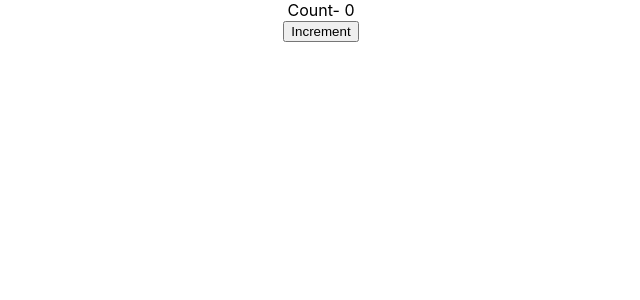
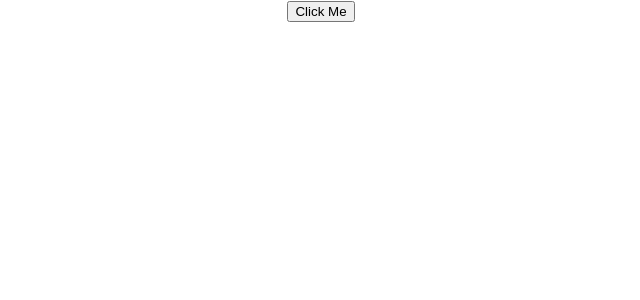
Before and after one commit to jyotir1994/React, a React (Create React App) app in the folder my-app/: page / in a window 1280 px wide. Shown: the top 300 px of the page, without its empty margins (319-959 px from the left). Built offline with nearby package versions, Linux system fonts and the light colour scheme.

Commit message:
event handler

```diff
--- a/my-app/src/App.js
+++ b/my-app/src/App.js
@@ -6,11 +6,15 @@ import Welcome from './components/Welcome';
 import Hello from './components/Hello';
 import Message from './components/Message';
 import Counter from './components/Counter';
+import FunctionClick from './components/FunctionClick';
+import ClassClick from './components/ClassClick';
 
 function App() {
   return (
     <div className="App">
-      <Counter />
+      <ClassClick />
+      {/* <FunctionClick /> */}
+      {/* <Counter /> */}
       {/* <Message /> */}
       {/* <Greet name='A' no='1'>
         <p>This is children props</p>
--- /dev/null
+++ b/my-app/src/components/ClassClick.js
@@ -0,0 +1,17 @@
+import React, { Component } from 'react'
+
+class ClassClick extends Component {
+
+    clickHandler() {
+        console.log('Button clicked')
+    }
+    render() {
+        return (
+            <div>
+                <button onClick={this.clickHandler}>Click Me</button>
+            </div>
+        )
+    }
+}
+
+export default ClassClick
--- /dev/null
+++ b/my-app/src/components/FunctionClick.js
@@ -0,0 +1,14 @@
+import React from 'react'
+
+function FunctionClick() {
+    function clickHandler(){
+        console.log('button clicked')
+    }
+    return (
+        <div>
+            <button onClick={clickHandler}>Click</button>
+        </div>
+    )
+}
+
+export default FunctionClick
```
